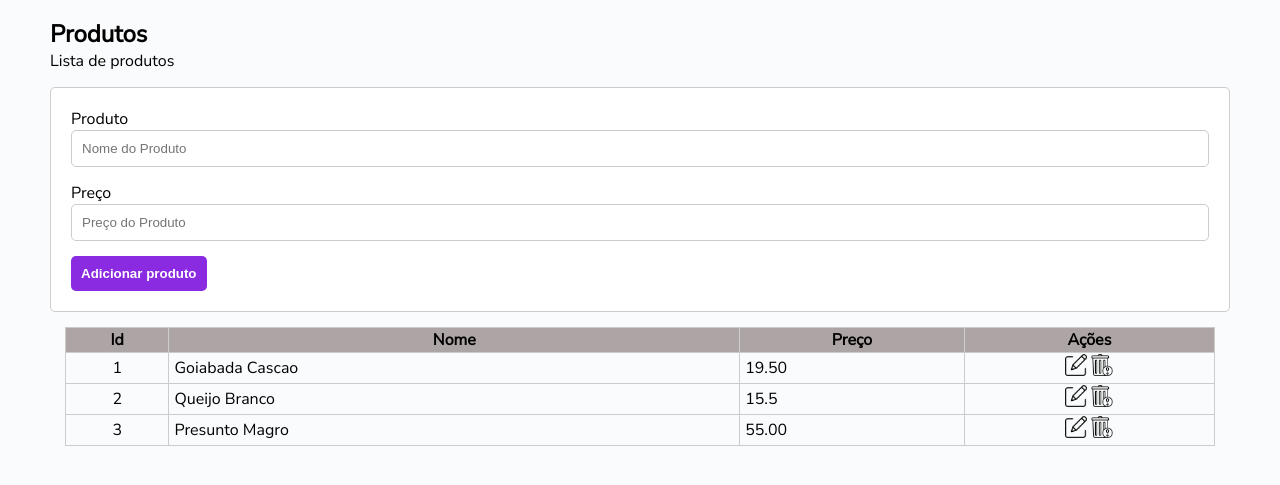
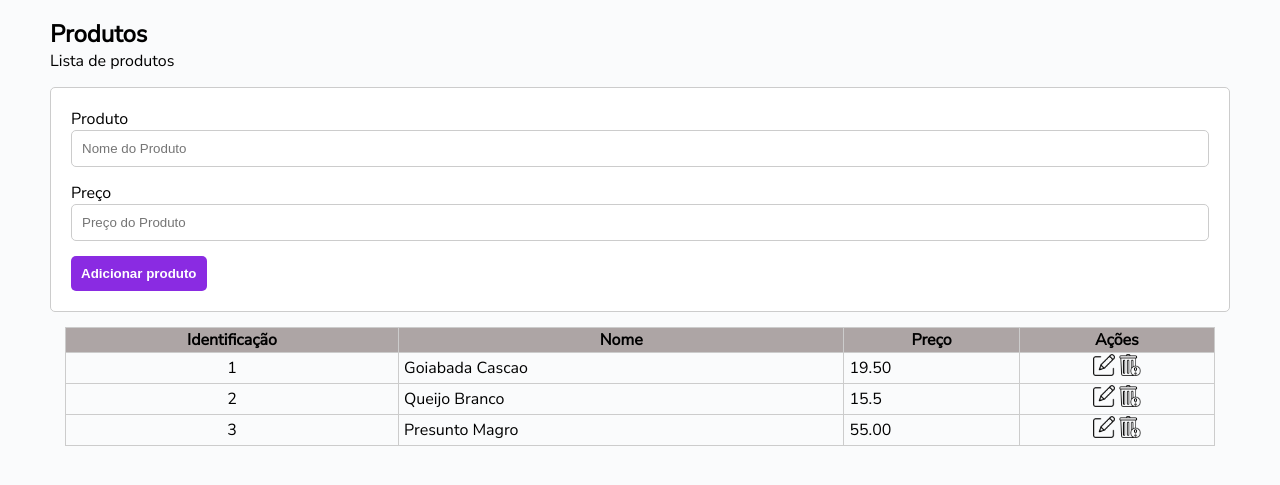
Before and after one commit to ProfVerissimoFatec/fdw-aula08-git, a plain HTML site: page GestaoProdutos/index.html in a window 1280 px wide. Shown: the part 75-560 px from the top of the page. Drawn offline with Linux system fonts and the light colour scheme.

Commit message:
Alteracao do projeto

```diff
--- a/GestaoProdutos/index.html
+++ b/GestaoProdutos/index.html
@@ -38,7 +38,7 @@
         <div class="content">
             <table border="1">
                 <thead>
-                    <th class="center">Id</th>
+                    <th class="center">Identificação</th>
                     <th class="center">Nome</th>
                     <th class="center">Preço</th>
                     <th class="center">Ações</th>
```
